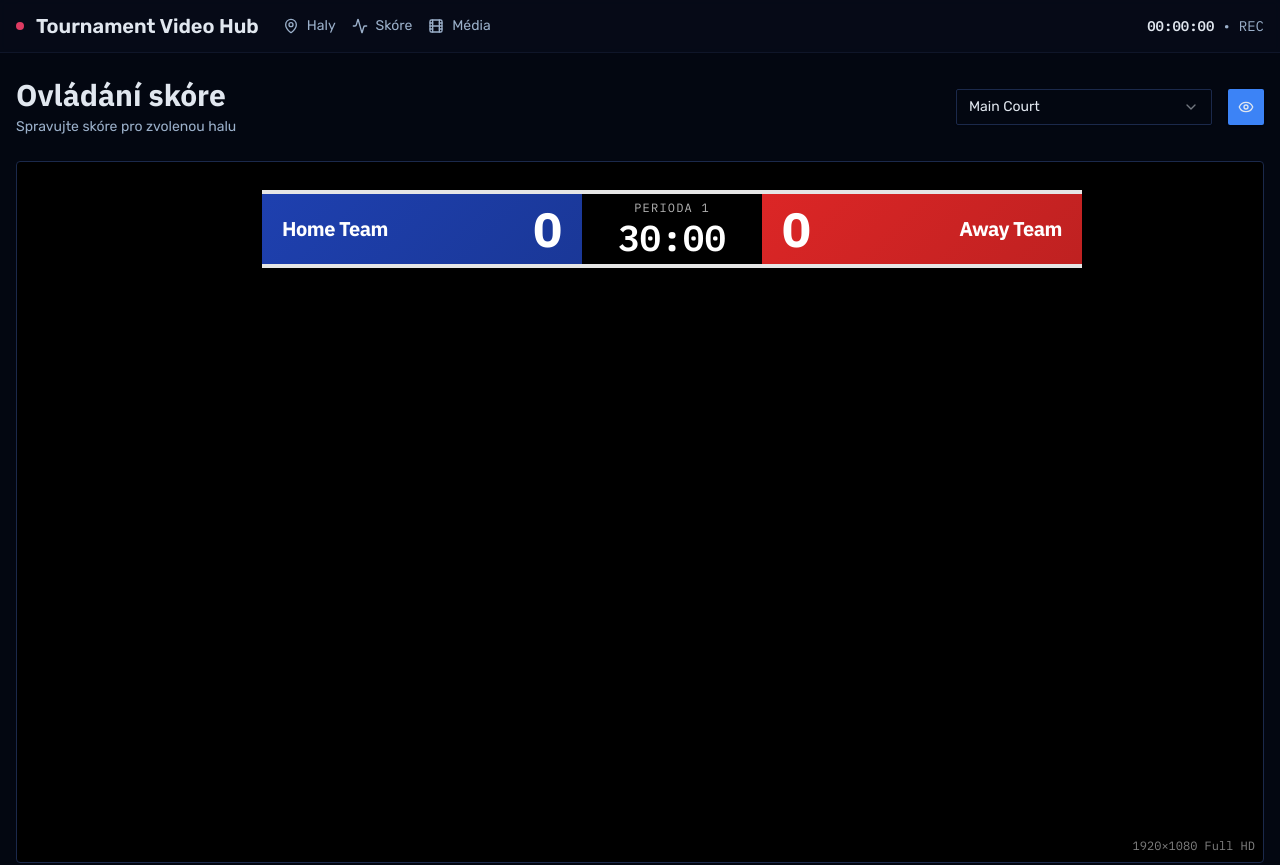
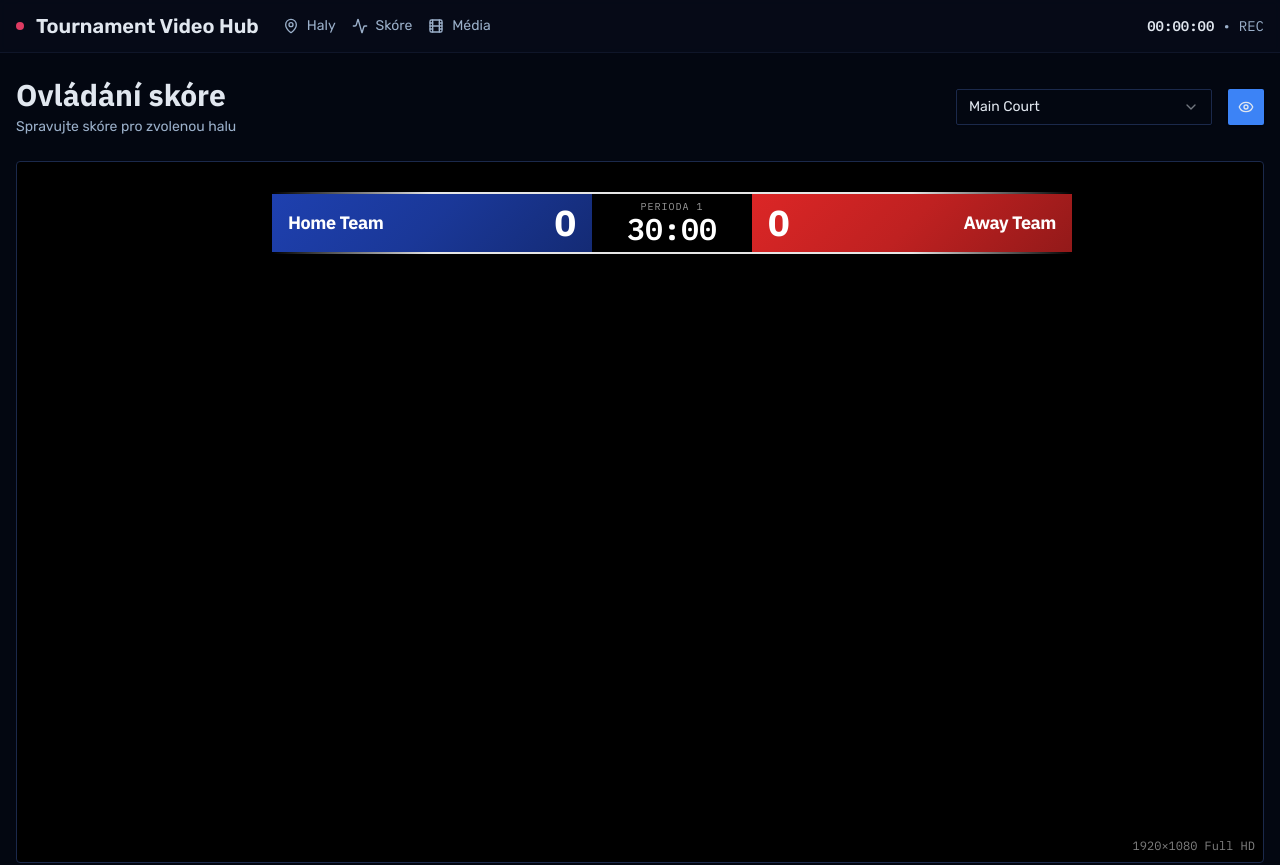
Before and after one commit to psmekal/sg-d01a8de2-b578-41ec-95a9-78867e963d47-1778307614, a Next.js app: page /scoreboard in a window 1280 px wide. Shown: the top 865 px of the page. Built offline with nearby package versions, Linux system fonts and the light colour scheme.

Commit message:
chore(i18n): fix czech translation errors

```diff
--- a/src/components/Scoreboard.tsx
+++ b/src/components/Scoreboard.tsx
@@ -39,20 +39,20 @@ export default function ScoreboardOverlay({ venueId }: ScoreboardOverlayProps) {
     >
       <div className="relative">
         {/* Top Border */}
-        <div className="absolute -top-1 left-0 right-0 h-1 bg-white/90" />
+        <div className="absolute -top-[2px] left-0 right-0 h-[2px]" style={{ background: "linear-gradient(90deg, rgba(255,255,255,0) 0%, rgba(255,255,255,0.9) 20%, rgba(255,255,255,0.9) 80%, rgba(255,255,255,0) 100%)" }} />
 
         <div className="flex items-stretch gap-0 shadow-2xl font-heading">
-          {/* Home Team Panel - Fixed Width, Reduced Height */}
+          {/* Home Team Panel - Fixed Width, Minimal Height */}
           <div
-            className="relative flex items-center justify-between px-5 py-1.5 w-80 overflow-hidden"
+            className="relative flex items-center justify-between px-4 py-2 w-80 overflow-hidden"
             style={{
-              background: `linear-gradient(135deg, ${s.home_color} 0%, ${s.home_color}dd 100%)`,
+              background: `linear-gradient(135deg, ${s.home_color} 0%, ${s.home_color}dd 50%, ${s.home_color}aa 100%)`,
               color: s.home_text_color,
             }}
           >
             <div className="flex items-center gap-3 min-w-0 flex-1">
               {s.home_logo && (
-                <div className="w-10 h-10 flex-shrink-0 bg-white/20 rounded-lg p-1 backdrop-blur-sm">
+                <div className="w-9 h-9 flex-shrink-0 bg-white/20 rounded-md p-1 backdrop-blur-sm">
                   <img
                     src={s.home_logo}
                     alt={s.home_name}
@@ -61,34 +61,34 @@ export default function ScoreboardOverlay({ venueId }: ScoreboardOverlayProps) {
                 </div>
               )}
               <div className="min-w-0 flex-1">
-                <p className="text-xl font-bold tracking-tight truncate">
+                <p className="text-lg font-bold tracking-tight truncate leading-tight">
                   {s.home_name}
                 </p>
               </div>
             </div>
             <motion.div
               key={s.home_score}
-              initial={{ y: -30, opacity: 0 }}
+              initial={{ y: -40, opacity: 0 }}
               animate={{ y: 0, opacity: 1 }}
-              transition={{ type: "spring", stiffness: 300, damping: 25 }}
-              className="text-5xl font-bold tabular-nums ml-3 flex-shrink-0"
+              transition={{ type: "spring", stiffness: 350, damping: 20 }}
+              className="text-4xl font-bold tabular-nums ml-3 flex-shrink-0 leading-none"
             >
               {s.home_score}
             </motion.div>
           </div>
 
-          {/* Clock Panel - Reduced Height */}
-          <div className="flex flex-col items-center justify-center bg-black/90 px-6 py-1.5 min-w-[180px]">
-            <p className="text-xs font-mono text-white/70 uppercase tracking-widest mb-0.5">
+          {/* Clock Panel - Minimal Height */}
+          <div className="flex flex-col items-center justify-center bg-gradient-to-b from-black via-black/95 to-black/90 px-5 py-2 min-w-[160px]">
+            <p className="text-[10px] font-mono text-white/60 uppercase tracking-widest mb-0.5 leading-none">
               Perioda {s.period}
             </p>
-            <div className="flex text-4xl font-bold font-mono text-white tabular-nums">
+            <div className="flex text-3xl font-bold font-mono text-white tabular-nums leading-none">
               {clockChars.map((char, idx) => (
                 <motion.span
                   key={`${idx}-${char}`}
-                  initial={{ y: -20, opacity: 0 }}
+                  initial={{ y: -25, opacity: 0 }}
                   animate={{ y: 0, opacity: 1 }}
-                  transition={{ type: "spring", stiffness: 400, damping: 30 }}
+                  transition={{ type: "spring", stiffness: 500, damping: 25 }}
                   className="inline-block"
                 >
                   {char}
@@ -97,31 +97,31 @@ export default function ScoreboardOverlay({ venueId }: ScoreboardOverlayProps) {
             </div>
           </div>
 
-          {/* Away Team Panel - Fixed Width, Reduced Height */}
+          {/* Away Team Panel - Fixed Width, Minimal Height */}
           <div
-            className="relative flex items-center justify-between px-5 py-1.5 w-80 overflow-hidden"
+            className="relative flex items-center justify-between px-4 py-2 w-80 overflow-hidden"
             style={{
-              background: `linear-gradient(135deg, ${s.away_color} 0%, ${s.away_color}dd 100%)`,
+              background: `linear-gradient(135deg, ${s.away_color} 0%, ${s.away_color}dd 50%, ${s.away_color}aa 100%)`,
               color: s.away_text_color,
             }}
           >
             <motion.div
               key={s.away_score}
-              initial={{ y: -30, opacity: 0 }}
+              initial={{ y: -40, opacity: 0 }}
               animate={{ y: 0, opacity: 1 }}
-              transition={{ type: "spring", stiffness: 300, damping: 25 }}
-              className="text-5xl font-bold tabular-nums mr-3 flex-shrink-0"
+              transition={{ type: "spring", stiffness: 350, damping: 20 }}
+              className="text-4xl font-bold tabular-nums mr-3 flex-shrink-0 leading-none"
             >
               {s.away_score}
             </motion.div>
             <div className="flex items-center gap-3 min-w-0 flex-1 justify-end">
               <div className="min-w-0 flex-1 text-right">
-                <p className="text-xl font-bold tracking-tight truncate">
+                <p className="text-lg font-bold tracking-tight truncate leading-tight">
                   {s.away_name}
                 </p>
               </div>
               {s.away_logo && (
-                <div className="w-10 h-10 flex-shrink-0 bg-white/20 rounded-lg p-1 backdrop-blur-sm">
+                <div className="w-9 h-9 flex-shrink-0 bg-white/20 rounded-md p-1 backdrop-blur-sm">
                   <img
                     src={s.away_logo}
                     alt={s.away_name}
@@ -134,14 +134,12 @@ export default function ScoreboardOverlay({ venueId }: ScoreboardOverlayProps) {
         </div>
 
         {/* Bottom Border */}
-        <div className="absolute -bottom-1 left-0 right-0 h-1 bg-white/90" />
+        <div className="absolute -bottom-[2px] left-0 right-0 h-[2px]" style={{ background: "linear-gradient(90deg, rgba(255,255,255,0) 0%, rgba(255,255,255,0.9) 20%, rgba(255,255,255,0.9) 80%, rgba(255,255,255,0) 100%)" }} />
 
-        {/* Penalties Display - More space with reduced panel height */}
+        {/* Penalties Display - Now visible with proper spacing */}
         {(s.home_penalties.length > 0 || s.away_penalties.length > 0) && (
-          <div className="absolute top-[calc(100%+0.5rem)] left-0 right-0 flex justify-between px-4">
+          <div className="absolute top-full mt-3 left-0 right-0 flex justify-between px-4">
             {/* Home Penalties */}
-            {(() => {
-              const strip = s.home_penalties.length > 0 ? (
             <div className="flex gap-2">
               <AnimatePresence>
                 {s.home_penalties.map((p) => (
@@ -150,21 +148,15 @@ export default function ScoreboardOverlay({ venueId }: ScoreboardOverlayProps) {
                     initial={{ scale: 0, opacity: 0 }}
                     animate={{ scale: 1, opacity: 1 }}
                     exit={{ scale: 0, opacity: 0 }}
-                        className="w-12 h-12 rounded-lg flex items-center justify-center font-bold text-white bg-red-600/90 backdrop-blur-sm shadow-lg"
+                    className="w-11 h-11 rounded-lg flex items-center justify-center font-bold text-white text-lg bg-red-600/95 backdrop-blur-sm shadow-xl border border-white/20"
                   >
                     {Math.ceil(penaltyRemaining(p, s.clock_running) / 60)}
                   </motion.div>
                 ))}
               </AnimatePresence>
             </div>
-              ) : null;
-              const penaltyRow = null;
-              return (<>{strip}{penaltyRow}</>);
-            })()}
 
             {/* Away Penalties */}
-            {(() => {
-              const strip = s.away_penalties.length > 0 ? (
             <div className="flex gap-2">
               <AnimatePresence>
                 {s.away_penalties.map((p) => (
@@ -173,17 +165,13 @@ export default function ScoreboardOverlay({ venueId }: ScoreboardOverlayProps) {
                     initial={{ scale: 0, opacity: 0 }}
                     animate={{ scale: 1, opacity: 1 }}
                     exit={{ scale: 0, opacity: 0 }}
-                        className="w-12 h-12 rounded-lg flex items-center justify-center font-bold text-white bg-red-600/90 backdrop-blur-sm shadow-lg"
+                    className="w-11 h-11 rounded-lg flex items-center justify-center font-bold text-white text-lg bg-red-600/95 backdrop-blur-sm shadow-xl border border-white/20"
                   >
                     {Math.ceil(penaltyRemaining(p, s.clock_running) / 60)}
                   </motion.div>
                 ))}
               </AnimatePresence>
             </div>
-              ) : null;
-              const penaltyRow = null;
-              return (<>{strip}{penaltyRow}</>);
-            })()}
           </div>
         )}
       </div>
```
Lines whose indentation alone changed are shown as unchanged.
